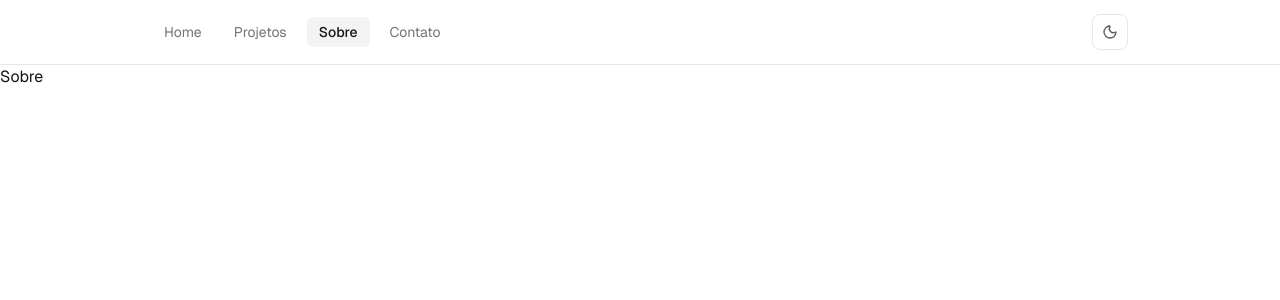
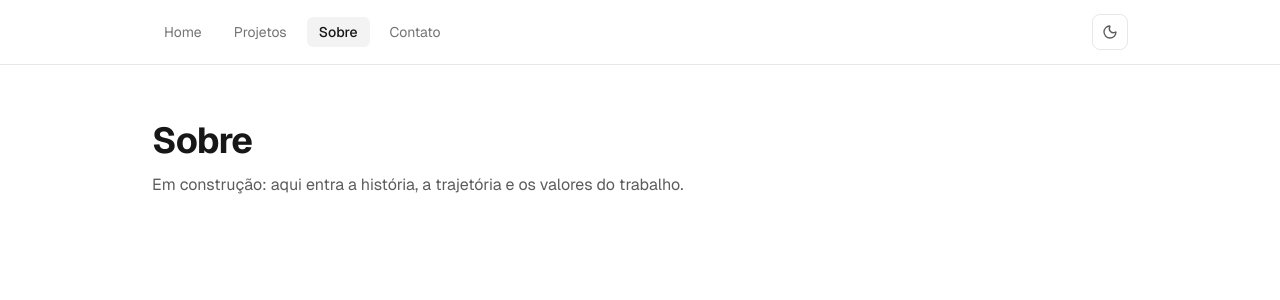
Before and after one commit to hugopereira-cs/hugopereira-cs.github.io, a Next.js app: page /about in a window 1280 px wide. Shown: the top 300 px of the page. Built offline with nearby package versions, Linux system fonts and the light colour scheme.

Commit message:
refactor(styles): isolate PageContainer styles

```diff
--- a/src/app/about/page.tsx
+++ b/src/app/about/page.tsx
@@ -1,8 +1,15 @@
-// /about — stub (etapa 6 do roadmap)
+import { PageContainer } from "@/components/ui/PageContainer";
+
 export default function AboutPage() {
   return (
-    <main>
-      <h1>Sobre</h1>
-    </main>
+    <PageContainer className="py-10 sm:py-14">
+      <header className="mb-8">
+        <h1 className="text-3xl font-bold tracking-tight sm:text-4xl">Sobre</h1>
+        <p className="mt-3 max-w-2xl text-foreground/70">
+          Em construção: aqui entra a história, a trajetória e os valores do
+          trabalho.
+        </p>
+      </header>
+    </PageContainer>
   );
 }
--- a/src/app/contact/page.tsx
+++ b/src/app/contact/page.tsx
@@ -1,8 +1,14 @@
-// /contact — stub (etapa 6 do roadmap)
+import { PageContainer } from "@/components/ui/PageContainer";
+
 export default function ContactPage() {
   return (
-    <main>
-      <h1>Contato</h1>
-    </main>
+    <PageContainer className="py-10 sm:py-14">
+      <header className="mb-8">
+        <h1 className="text-3xl font-bold tracking-tight sm:text-4xl">Contato</h1>
+        <p className="mt-3 max-w-2xl text-foreground/70">
+          Em construção: aqui será a área de contato e formas de me encontrar.
+        </p>
+      </header>
+    </PageContainer>
   );
 }
--- a/src/app/page.tsx
+++ b/src/app/page.tsx
@@ -5,13 +5,14 @@
 // =============================================================================
 
 import { HeroSection } from "@/components/ui/HeroSection";
+import { PageContainer } from "@/components/ui/PageContainer";
 import { getProfile } from "@/lib/data";
 
 export default function Home() {
   const profile = getProfile();
   return (
-    <main className="mx-auto w-full max-w-5xl flex-1 px-6 py-8">
+    <PageContainer className="py-8">
       <HeroSection profile={profile} />
-    </main>
+    </PageContainer>
   );
 }
--- a/src/app/projects/page.tsx
+++ b/src/app/projects/page.tsx
@@ -1,6 +1,7 @@
 import { Suspense } from "react";
 import { ProjectCard } from "@/components/projects/ProjectCard";
 import { TechnologyFilter } from "@/components/projects/TechnologyFilter";
+import { PageContainer } from "@/components/ui/PageContainer";
 import { getProjects, getTechnologies } from "@/lib/data";
 
 type ProjectsPageProps = {
@@ -49,7 +50,7 @@ async function ProjectsContent({ searchParams }: ProjectsPageProps) {
 
 export default function ProjectsPage({ searchParams }: ProjectsPageProps) {
   return (
-    <main className="mx-auto w-full max-w-5xl flex-1 px-6 py-10 sm:py-14">
+    <PageContainer className="py-10 sm:py-14">
       <header className="mb-8">
         <h1 className="text-3xl font-bold tracking-tight sm:text-4xl">Projetos</h1>
         <p className="mt-3 max-w-2xl text-foreground/70">
@@ -59,6 +60,6 @@ export default function ProjectsPage({ searchParams }: ProjectsPageProps) {
       <Suspense fallback={<ProjectsLoading />}>
         <ProjectsContent searchParams={searchParams} />
       </Suspense>
-    </main>
+    </PageContainer>
   );
 }
--- /dev/null
+++ b/src/components/ui/PageContainer.tsx
@@ -0,0 +1,26 @@
+import type { ElementType, ReactNode } from "react";
+
+type PageContainerProps = {
+  children: ReactNode;
+  className?: string;
+  as?: ElementType;
+};
+
+export function PageContainer({
+  children,
+  className = "",
+  as: Component = "main",
+}: PageContainerProps) {
+  return (
+    <Component
+      className={[
+        "mx-auto w-full max-w-5xl flex-1 px-6",
+        className,
+      ]
+        .filter(Boolean)
+        .join(" ")}
+    >
+      {children}
+    </Component>
+  );
+}
--- a/src/types/index.ts
+++ b/src/types/index.ts
@@ -20,7 +20,7 @@ export type Project = {
   gallery: unknown[];
   technologies: Technology[];
   features: string[];
-  links: { github: string; live: string | null };
+  links: { github: string; live?: string | null };
   featured: boolean;
   order: number;
 };
```
